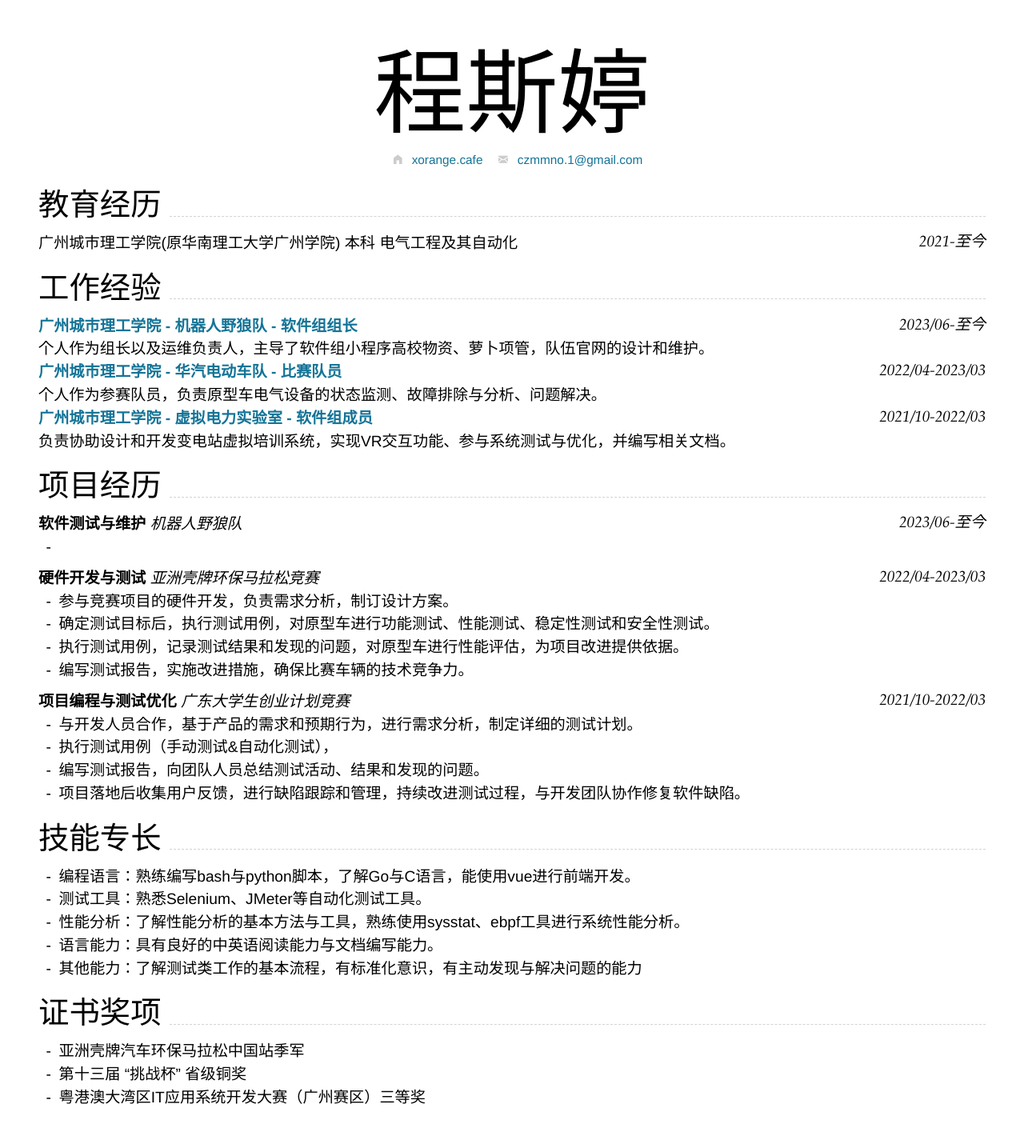
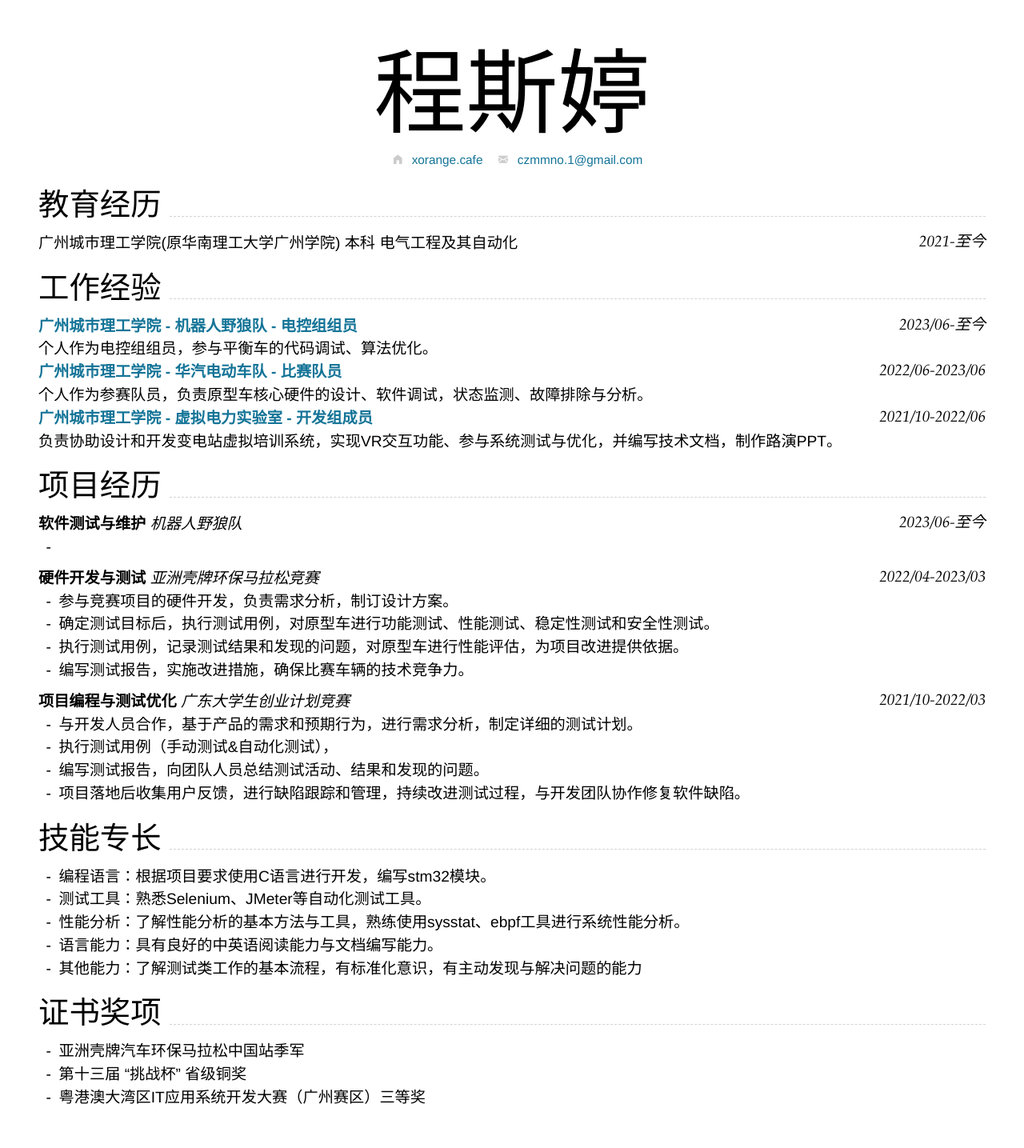
Before and after one commit to Lovelycz/stm, a Jekyll site: the page built from index.md, in a window 1280 px wide. Shown: the whole page at 80% size. Built offline with Jekyll 4.4.1, drawn with Linux system fonts in a browser that asks for light colours; nearby versions of some CDN libraries.

Commit message:
index.md

```diff
--- a/index.md
+++ b/index.md
@@ -19,17 +19,17 @@ homepage:
 
 ## 工作经验
 
-[**广州城市理工学院 - 机器人野狼队 - 软件组组长**](https://gcubot.cn) `2023/06-至今`
+[**广州城市理工学院 - 机器人野狼队 - 电控组组员**](https://gcubot.cn) `2023/06-至今`
 
-个人作为组长以及运维负责人，主导了软件组小程序高校物资、萝卜项管，队伍官网的设计和维护。
+个人作为电控组组员，参与平衡车的代码调试、算法优化。
 
-[**广州城市理工学院 - 华汽电动车队 - 比赛队员**](https://cst.gcu.edu.cn/5033/list.htm) `2022/04-2023/03`
+[**广州城市理工学院 - 华汽电动车队 - 比赛队员**](https://edu.gd.gov.cn/jyzxnew/zxlb/content/post_4017987.html) `2022/06-2023/06`
 
-个人作为参赛队员，负责原型车电气设备的状态监测、故障排除与分析、问题解决。
+个人作为参赛队员，负责原型车核心硬件的设计、软件调试，状态监测、故障排除与分析。
 
-[**广州城市理工学院 - 虚拟电力实验室 - 软件组成员**](https://wy.gcu.edu.cn/2023/0523/c768a150266/page.htm) `2021/10-2022/03`
+[**广州城市理工学院 - 虚拟电力实验室 - 开发组成员**](https://www.gcu.edu.cn/2022/1017/c183a144119/page.htm) `2021/10-2022/06`
 
-负责协助设计和开发变电站虚拟培训系统，实现VR交互功能、参与系统测试与优化，并编写相关文档。
+负责协助设计和开发变电站虚拟培训系统，实现VR交互功能、参与系统测试与优化，并编写技术文档，制作路演PPT。
 
 
 ## 项目经历
@@ -55,7 +55,7 @@ homepage:
 
 ## 技能专长
 
-- 编程语言：熟练编写bash与python脚本，了解Go与C语言，能使用vue进行前端开发。
+- 编程语言：根据项目要求使用C语言进行开发，编写stm32模块。
 - 测试工具：熟悉Selenium、JMeter等自动化测试工具。
 - 性能分析：了解性能分析的基本方法与工具，熟练使用sysstat、ebpf工具进行系统性能分析。
 - 语言能力：具有良好的中英语阅读能力与文档编写能力。
```
